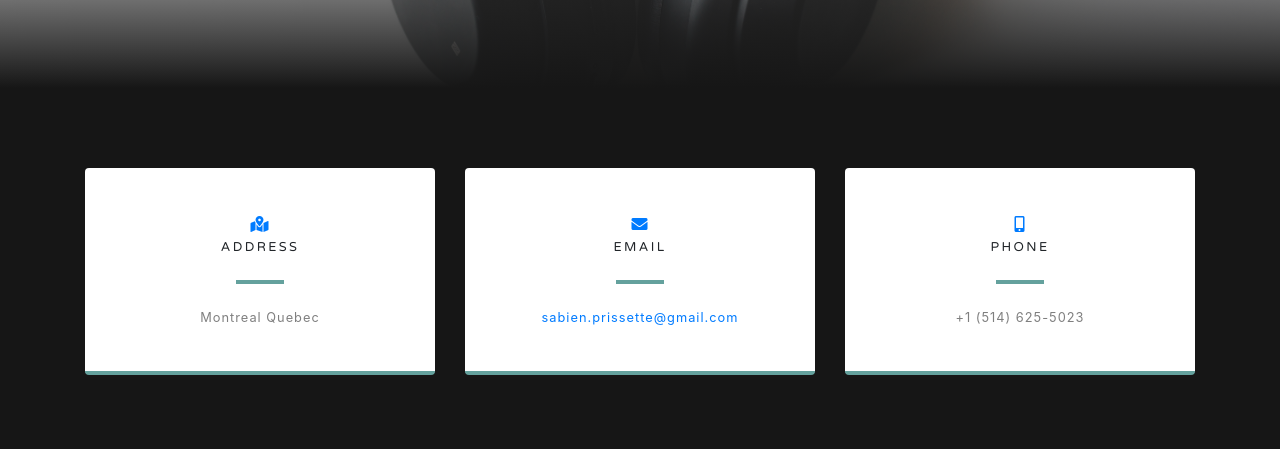
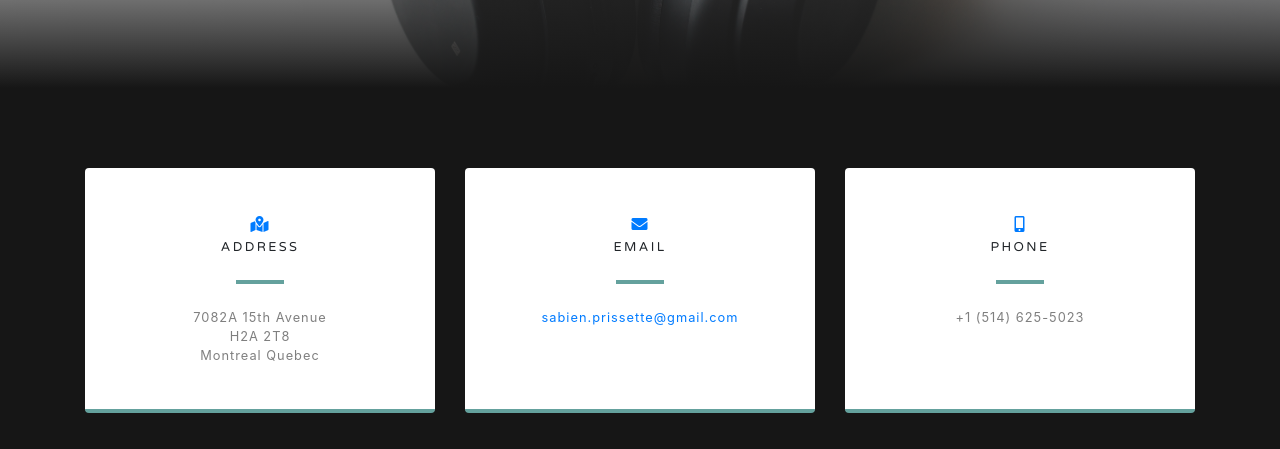
Before and after one commit to Swimshow/sabsite, a website with bundled scripts: page index.html in a window 1280 px wide. Shown: the part 1789-2238 px from the top of the page. Built offline with nearby package versions, Linux system fonts and the light colour scheme; a script that the page names is missing.

Commit message:
Update index.html

```diff
--- a/index.html
+++ b/index.html
@@ -128,7 +128,7 @@
               <i class="fas fa-map-marked-alt text-primary mb-2"></i>
               <h4 class="text-uppercase m-0">Address</h4>
               <hr class="my-4">
-              <div class="small text-black-50">Montreal Quebec</div>
+              <div class="small text-black-50">7082A 15th Avenue</br>H2A 2T8</br>Montreal Quebec</div>
             </div>
           </div>
         </div>
```
